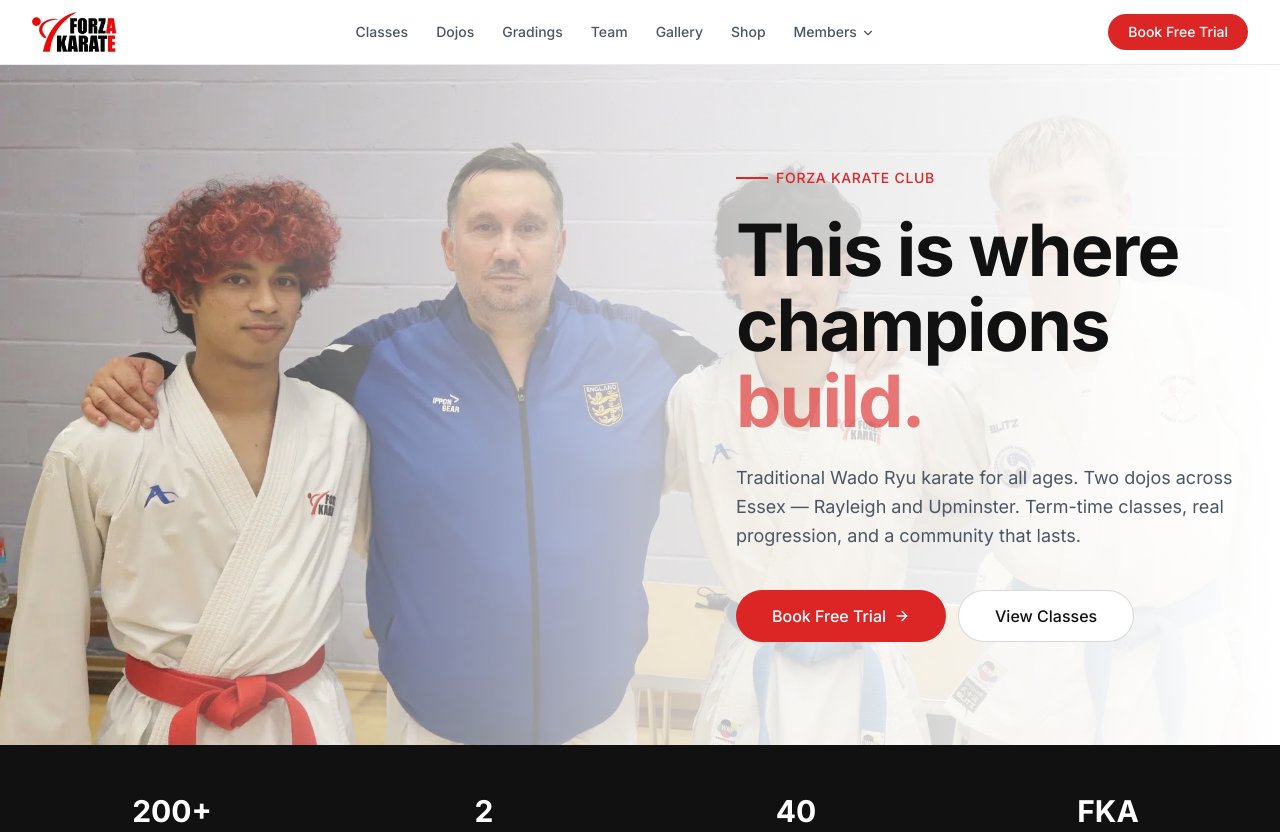
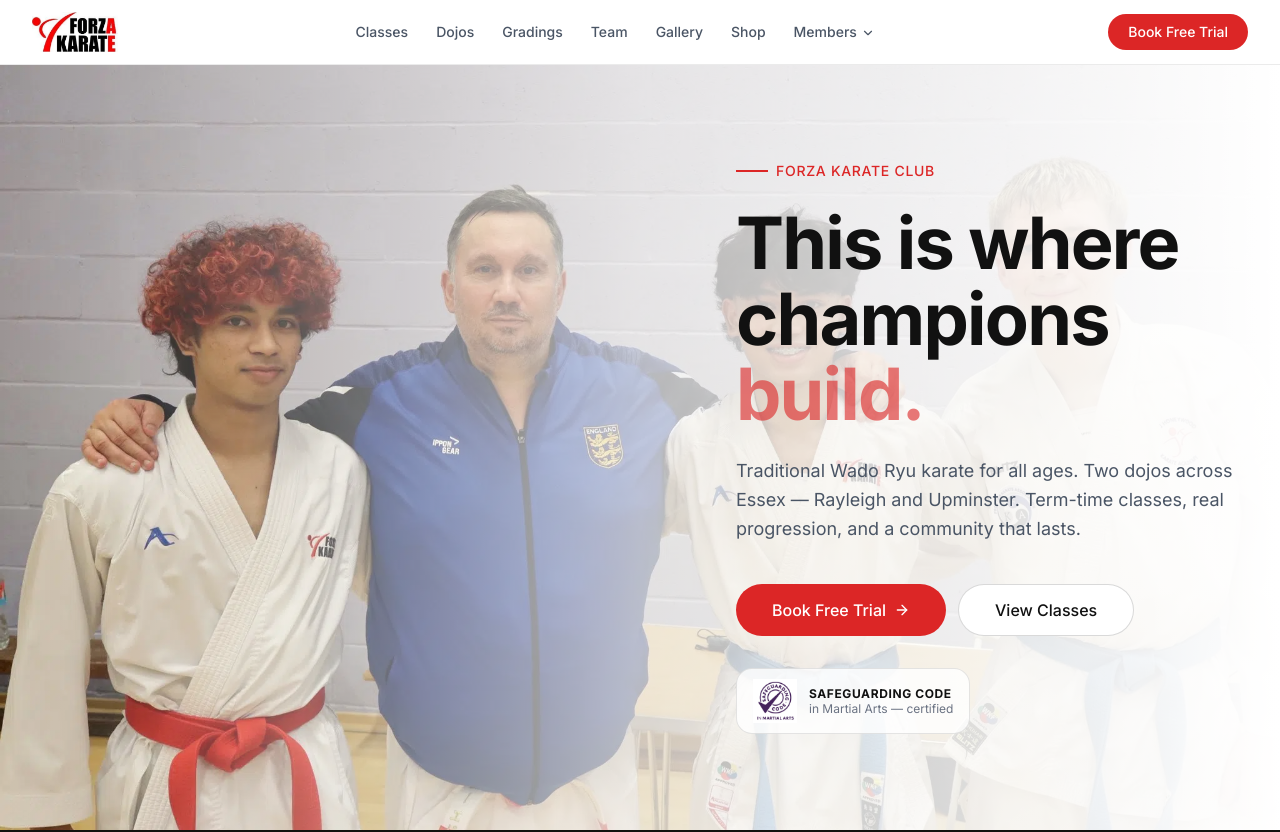
Before and after one commit to anthonieveritt-afk/forza-karate-website, a Next.js app: page / in a window 1280 px wide. Shown: the top 832 px of the page. Built offline with nearby package versions, Linux system fonts and the light colour scheme.

Commit message:
Hero: Safeguarding Code badge under CTA buttons | fix logo permissions

```diff
--- a/components/sections/Hero.tsx
+++ b/components/sections/Hero.tsx
@@ -77,7 +77,7 @@
           </p>
 
           {/* CTAs */}
-          <div className="flex flex-col sm:flex-row gap-3">
+          <div className="flex flex-col sm:flex-row gap-3 mb-8">
             <Button asChild size="lg">
               <Link href="/trial-class">
                 Book Free Trial
@@ -88,6 +88,24 @@
               <Link href="/classes">View Classes</Link>
             </Button>
           </div>
+
+          {/* Safeguarding Code badge */}
+          <Link
+            href="/safeguarding"
+            className="inline-flex items-center gap-3 px-4 py-2.5 rounded-2xl border border-black/10 bg-white/80 hover:bg-white hover:border-black/20 transition-colors group"
+          >
+            <Image
+              src="/safeguarding-code-logo.webp"
+              alt="Safeguarding Code in Martial Arts"
+              width={44}
+              height={44}
+              className="w-11 h-11 object-contain"
+            />
+            <div className="text-left">
+              <p className="text-xs font-bold text-[#111111] uppercase tracking-wider leading-tight">Safeguarding Code</p>
+              <p className="text-xs text-gray-500 leading-tight">in Martial Arts — certified</p>
+            </div>
+          </Link>
         </div>
       </div>
     </section>
```
